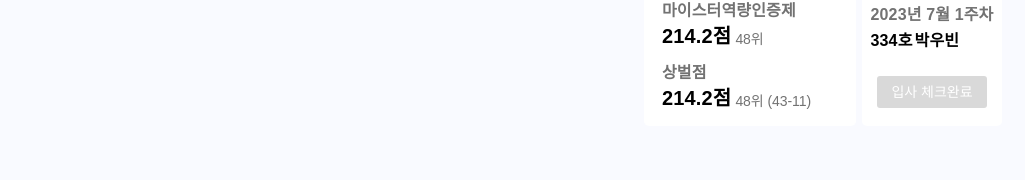
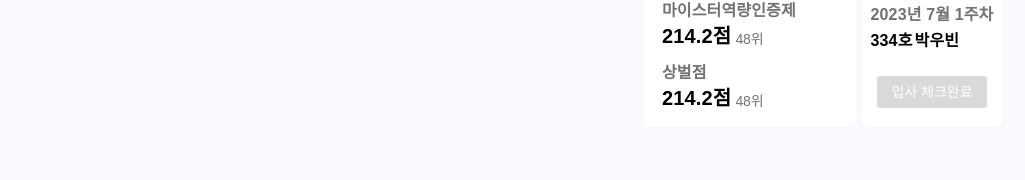
Before and after one commit to Team-INSERT/bssm-frontend, a Next.js app: page / in a window 1280 px wide. Shown: the part 215-395 px from the top of the page, without its empty margins (124-1149 px from the left). Built offline with nearby package versions, Linux system fonts and the light colour scheme; a web font is replaced by a local one.

Commit message:
fix(meister): 상점 - 벌점 UI 삭제

```diff
--- a/src/components/Aside/MeisterBox.tsx
+++ b/src/components/Aside/MeisterBox.tsx
@@ -25,9 +25,6 @@ const MeisterBox = () => {
           <Row gap="4px">
             <Score>214.2</Score>
             <Rank>48</Rank>
-            {score.type === service.reward_points.type && (
-              <ScoreGap>43-11</ScoreGap>
-            )}
           </Row>
         </ScoreHGroup>
       ))}
```
